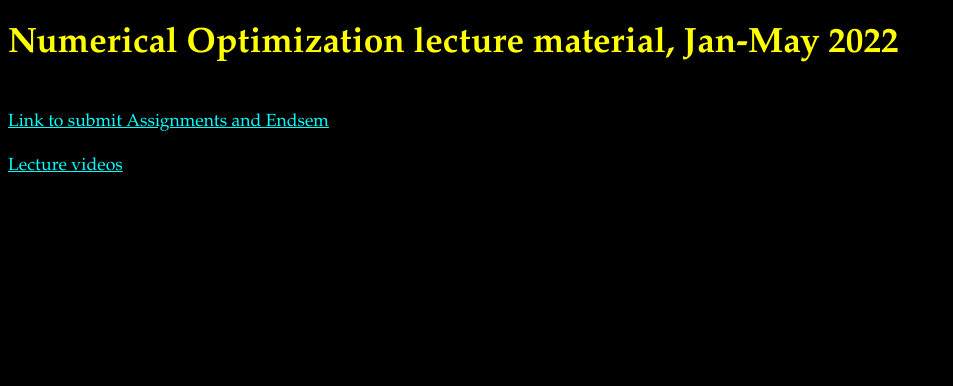
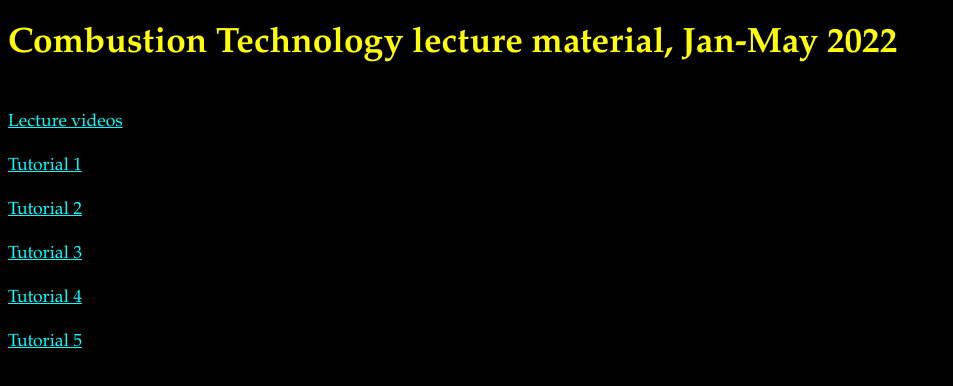
Before and after one commit to krithikasivaram/CT_2022, a plain HTML site: page 7937011aa3bf60f517172ccdccea1d43c295a1be/index.html in a window 1280 px wide. Shown: the whole page, without its empty margins (0-953 px from the left). Drawn offline with nearby package versions, Linux system fonts and the light colour scheme; some packages are replaced by stand-ins of ours.

Commit message:
combustion

```diff
--- a/7937011aa3bf60f517172ccdccea1d43c295a1be/index.html
+++ b/7937011aa3bf60f517172ccdccea1d43c295a1be/index.html
@@ -1,7 +1,7 @@
 <!DOCTYPE html>
 <html>
 
-<title>2022_NOPT Online lectures</title>
+<title>2022_CT Online lectures</title>
 <head>
 <style type="text/css">
 body{color:white}
@@ -32,14 +32,26 @@ A:hover{color:red}
     </style>
 </head>
 
-<h1><font color="yellow">Numerical Optimization lecture material, Jan-May 2022</font></h1>
+<h1><font color="yellow">Combustion Technology lecture material, Jan-May 2022</font></h1>
 
-<br>
-<a href="https://www.dropbox.com/request/TERY1TzDqOzNDGHbmynC">Link to submit Assignments and Endsem</a>
-</br>
 
 <br>
 <a href="">Lecture videos</a>
 </br>
 
+<br>
+<a href="">Tutorial 1</a>
+</br>
+<br>
+<a href="">Tutorial 2</a>
+</br>
+<br>
+<a href="">Tutorial 3</a>
+</br>
+<br>
+<a href="">Tutorial 4</a>
+</br>
+<br>
+<a href="">Tutorial 5</a>
+</br>
 </body></html>
```
Also changed, not shown: index.html (+1 -1 lines), 1 other file.
